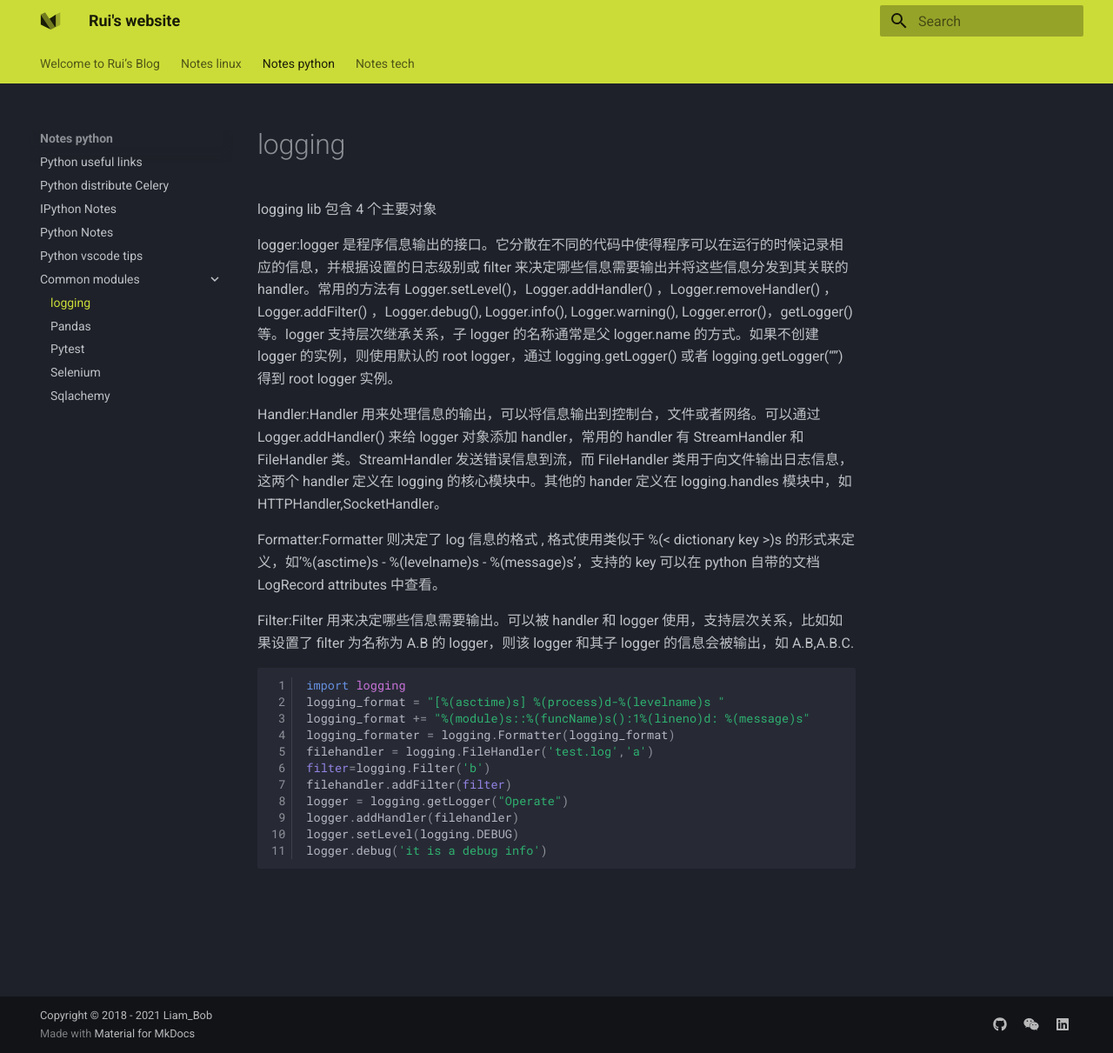
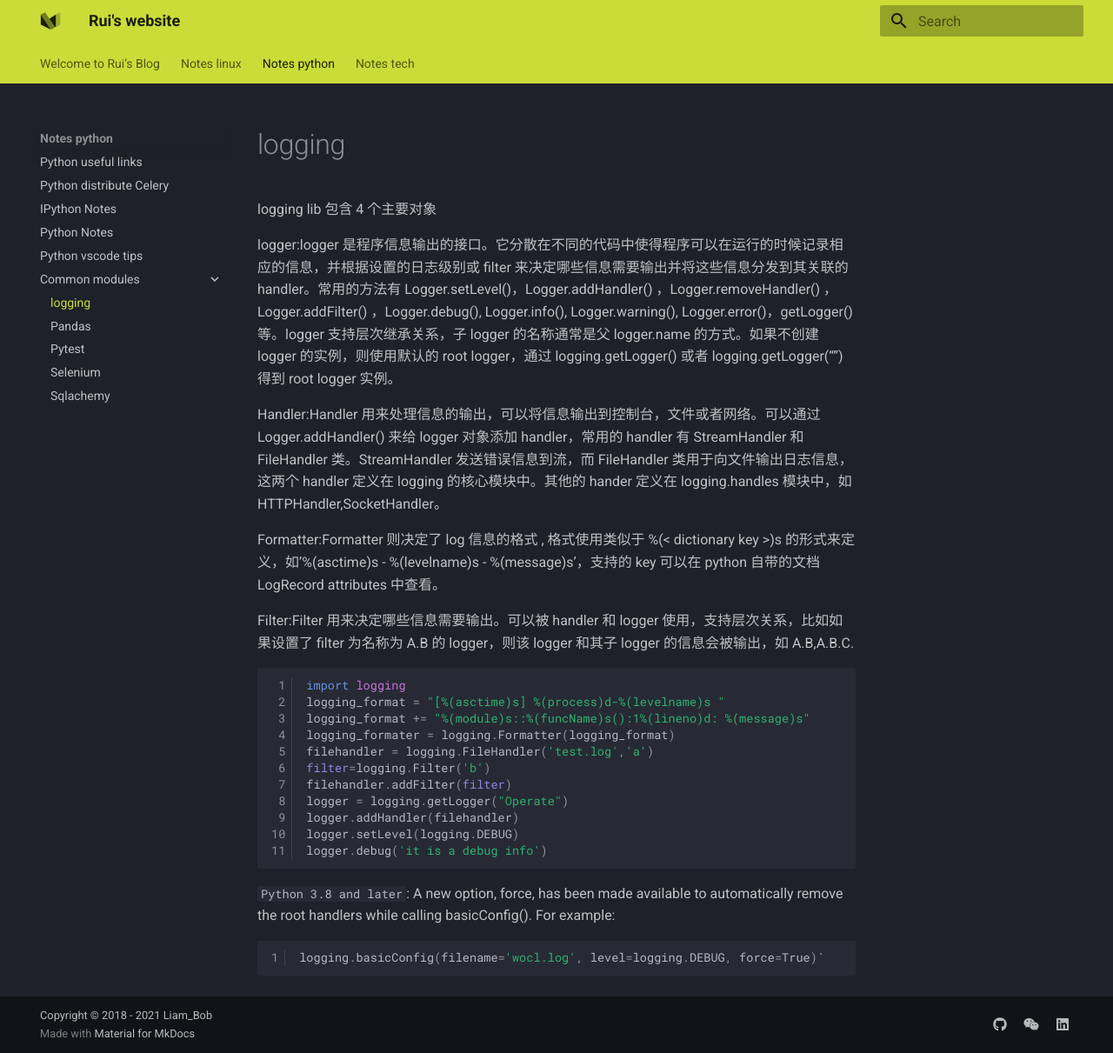
Before and after one commit to liambob77/ruihan.tech, an MkDocs documentation site: the page built from docs/notes_python/common_modules/logging.md, in a window 1280 px wide and 1211 px high. Shown: the whole window at 87% size. Built offline with MkDocs 1.6.1 and Material for MkDocs 9.7.7, drawn with Linux system fonts in a browser that asks for light colours.

Commit message:
Update logging.md

````diff
--- a/docs/notes_python/common_modules/logging.md
+++ b/docs/notes_python/common_modules/logging.md
@@ -23,3 +23,10 @@ logger.addHandler(filehandler)
 logger.setLevel(logging.DEBUG)
 logger.debug('it is a debug info')
 ```
+
+`Python 3.8 and later`: A new option, force, has been made available to automatically remove the root handlers while calling basicConfig().
+For example:
+
+``` python
+logging.basicConfig(filename='wocl.log', level=logging.DEBUG, force=True)`
+```
````
